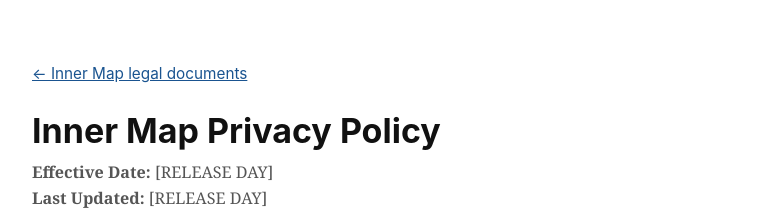
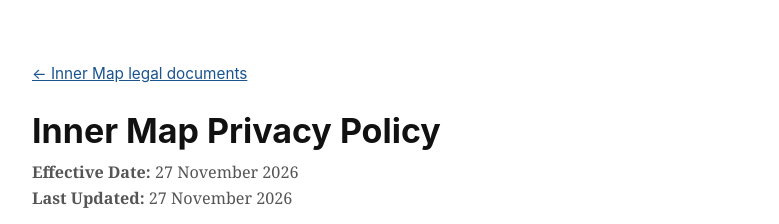
Before and after one commit to srulischor-innner/inner-map-legal, a plain HTML site: page privacy-policy.html in a window 1280 px wide. Shown: the top 224 px of the page, without its empty margins (248-1027 px from the left). Drawn offline with Linux system fonts and the light colour scheme.

Commit message:
Privacy policy and Terms: dated 27 November 2026
The journal change is published with the release of version 1.5.1.

Co-Authored-By: Claude <noreply@anthropic.com>

```diff
--- a/privacy-policy.html
+++ b/privacy-policy.html
@@ -52,8 +52,8 @@
 <p class="backlink"><a href="index.html">&larr; Inner Map legal documents</a></p>
 
 <h1>Inner Map Privacy Policy</h1>
-<p class="meta"><strong>Effective Date:</strong> [RELEASE DAY]<br>
-<strong>Last Updated:</strong> [RELEASE DAY]</p>
+<p class="meta"><strong>Effective Date:</strong> 27 November 2026<br>
+<strong>Last Updated:</strong> 27 November 2026</p>
 <p>What changed in this update: the setting that kept new journal entries private has been removed. Journal entries written in the current version of the app are stored on our servers and read by the AI. Entries saved as private in an earlier version stay on your phone and are never sent to us or to anyone else.</p>
 <hr>
 <h2>Five things we want you to know</h2>
```
Also changed, not shown: terms-of-service.html (+1 -1 lines).
